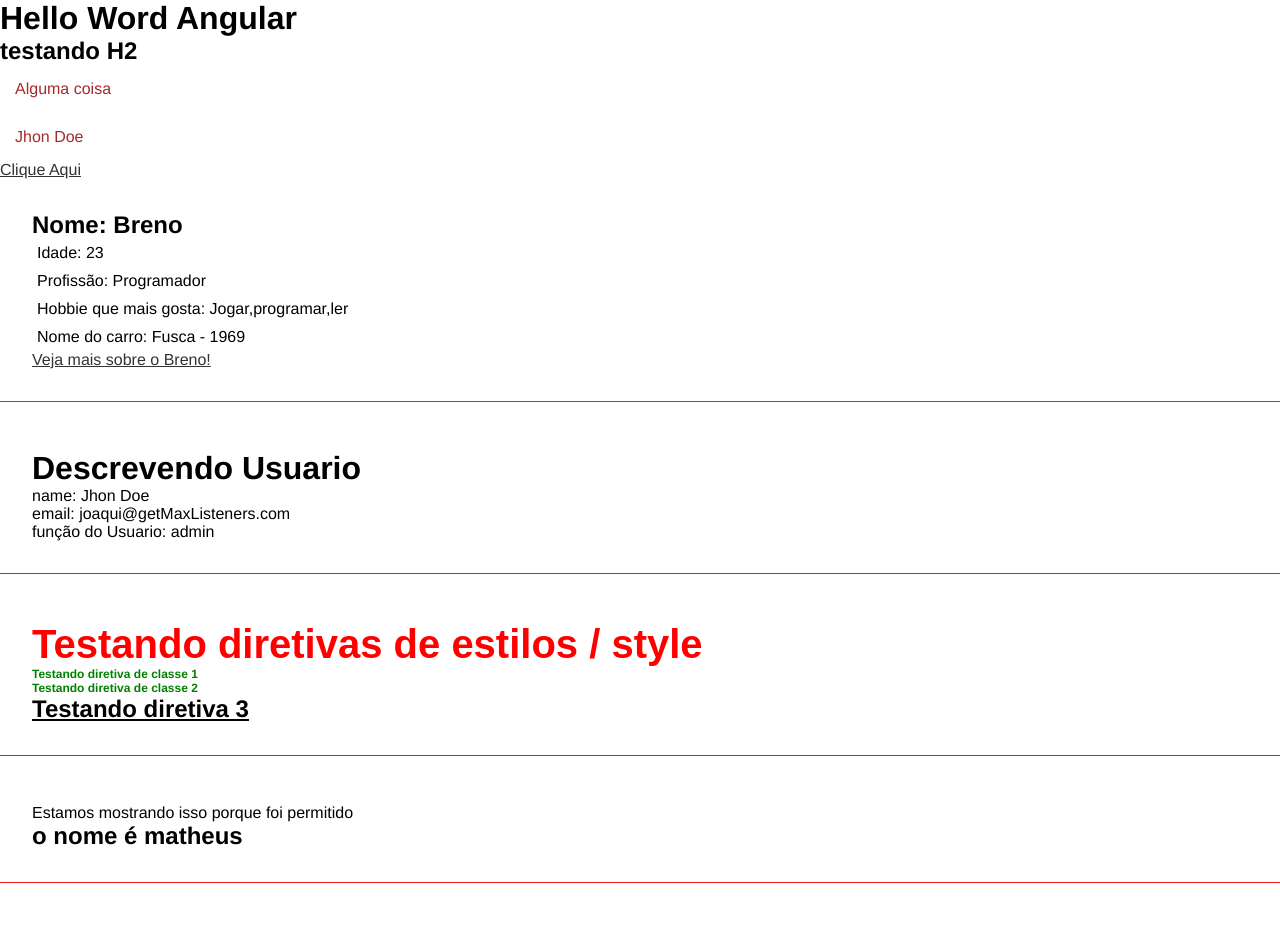
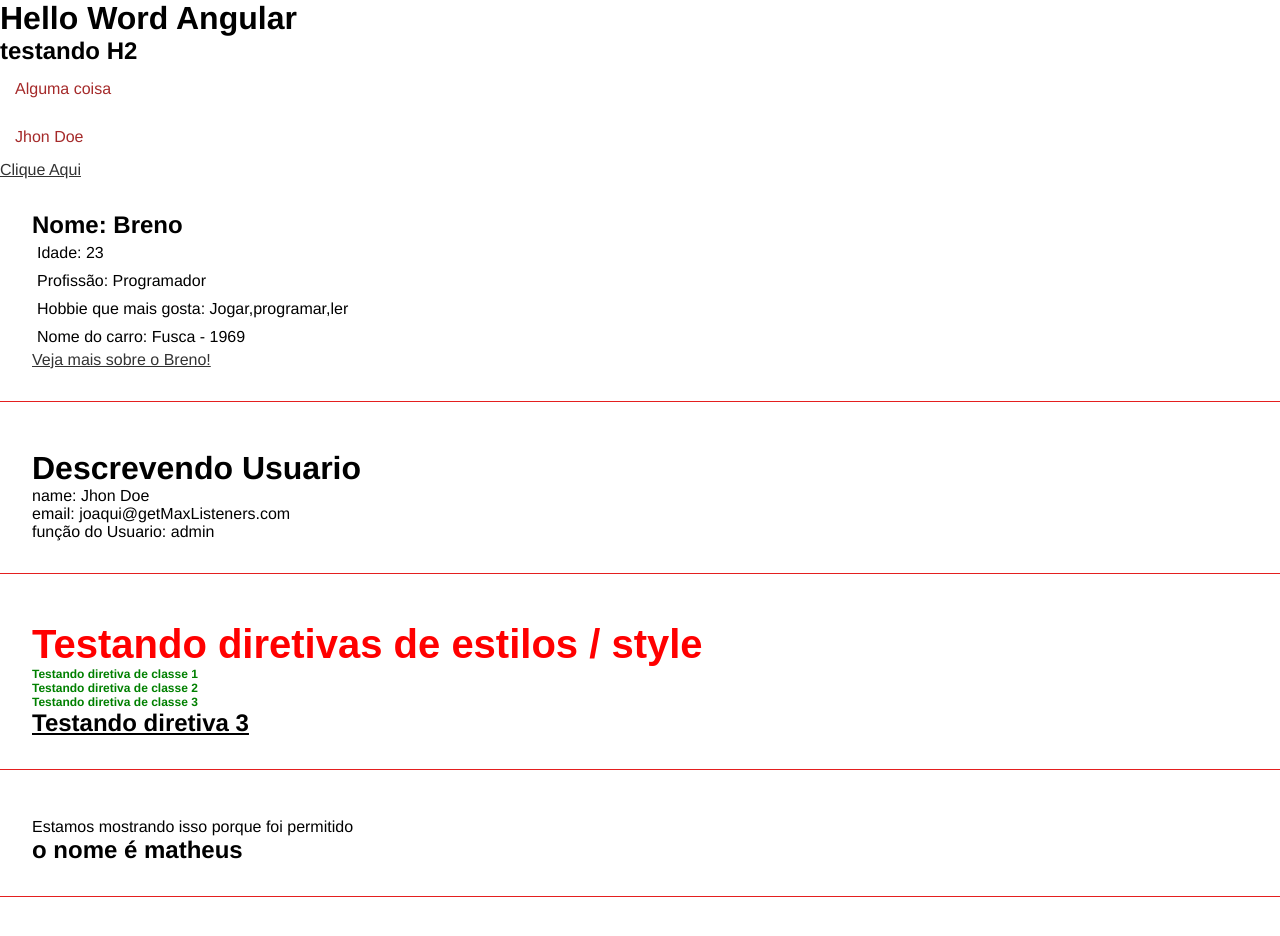
Before and after one commit to Brennux/Cuso_Agular_YT, an Angular app: page / in a window 1280 px wide. Shown: the top 936 px of the page. Built offline with nearby package versions, Linux system fonts and the light colour scheme.

Commit message:
adicionando nova div

```diff
--- a/src/app/components/directives/directives.component.html
+++ b/src/app/components/directives/directives.component.html
@@ -1,10 +1,10 @@
 <div class="class">
- <h2
-    [ngStyle]="{'font-size': size + 'px', 'font-family': font, color: COLOR }" >
+  <h2 [ngStyle]="{'font-size': size + 'px', 'font-family': font, color: COLOR }">
 
     Testando diretivas de estilos / style
   </h2>
-<h2 [ngClass]="classes">Testando diretiva de classe 1</h2>
-<h2 [ngClass]="classes">Testando diretiva de classe 2</h2>
-<h2 [ngClass]="underline">Testando diretiva 3</h2>
+  <h2 [ngClass]="classes">Testando diretiva de classe 1</h2>
+  <h2 [ngClass]="classes">Testando diretiva de classe 2</h2>
+  <h2 [ngClass]="classes">Testando diretiva de classe 3</h2>
+  <h2 [ngClass]="underline">Testando diretiva 3</h2>
 </div>
```
